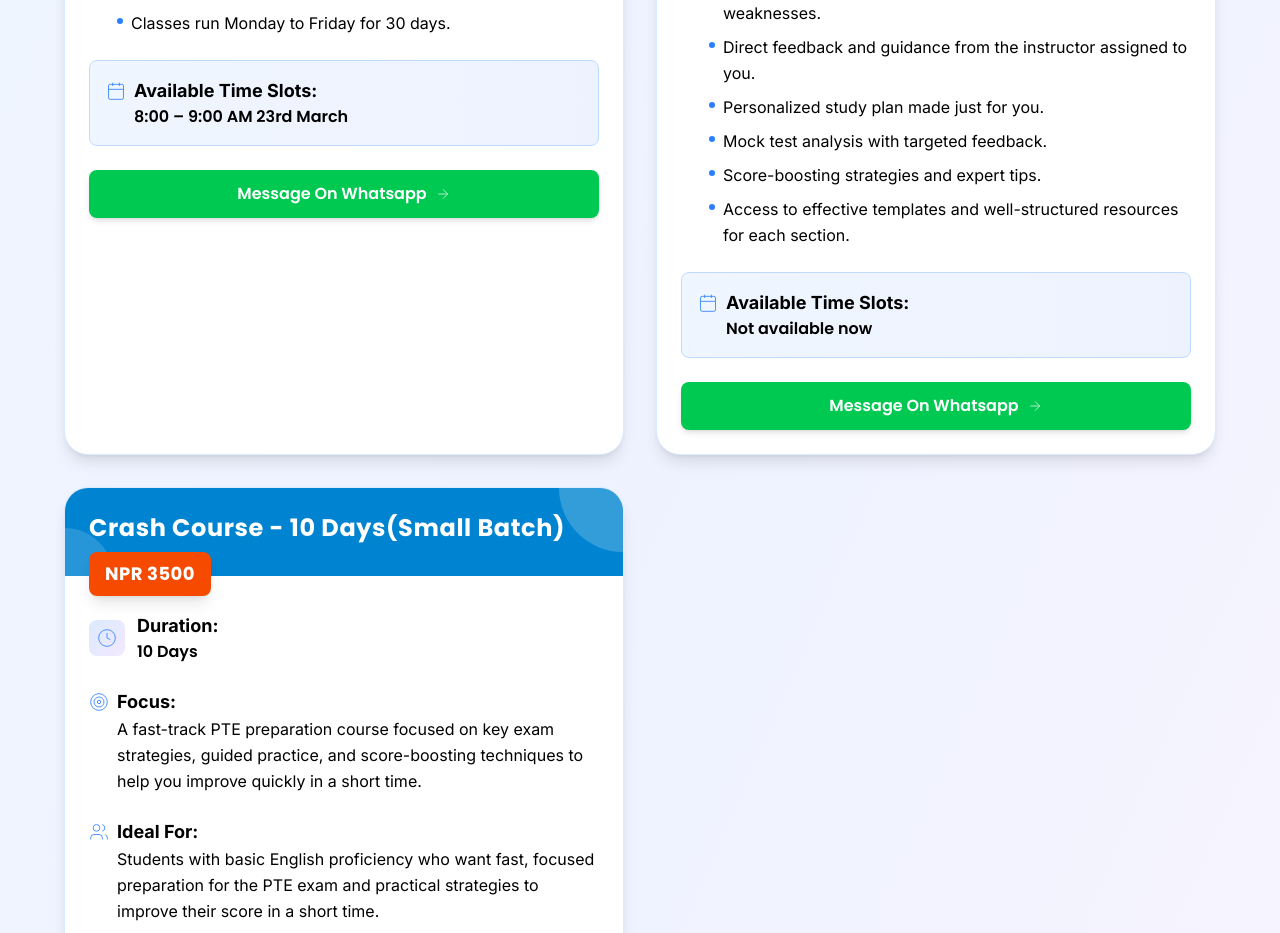
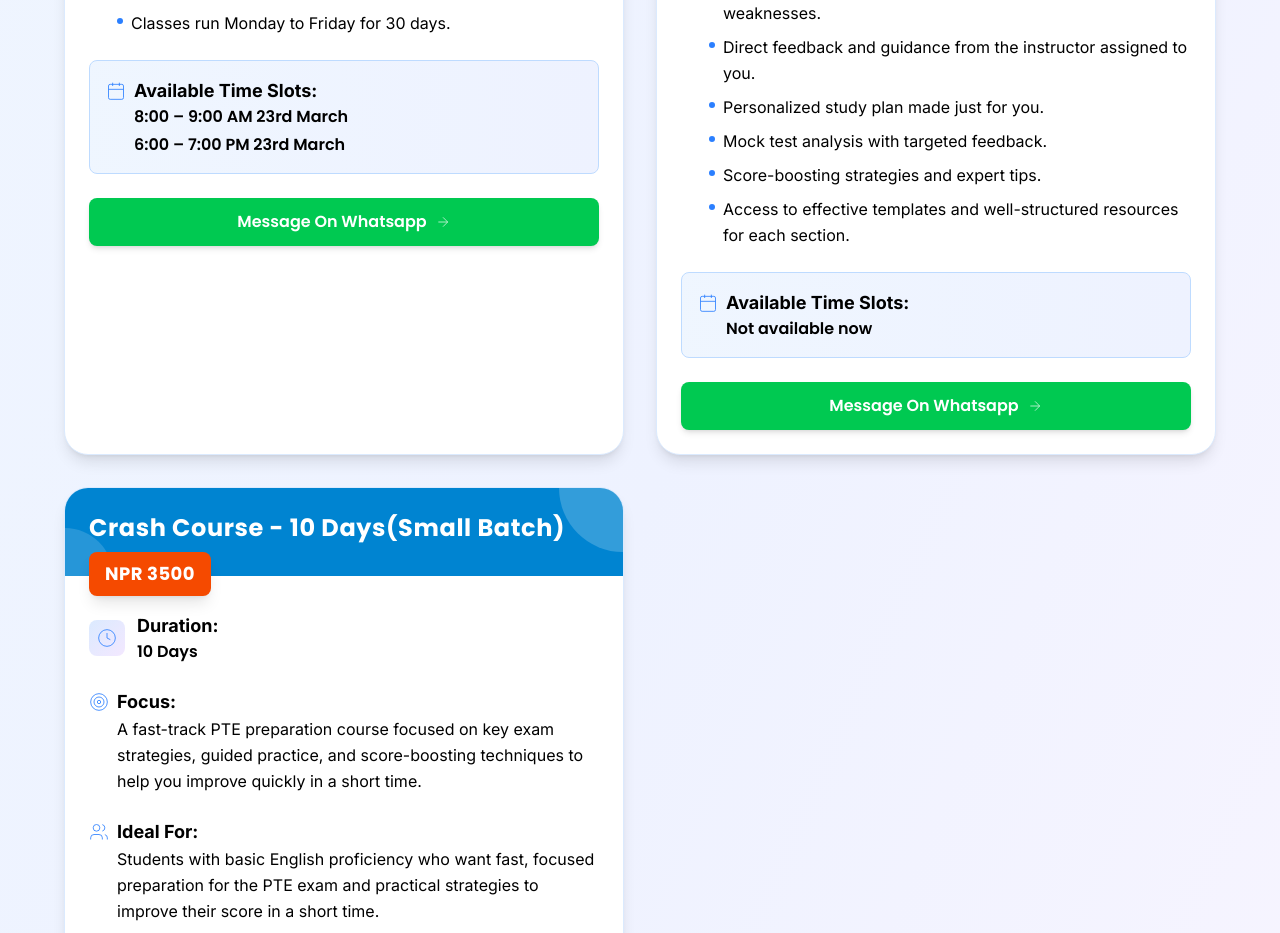
Before and after one commit to Gauravmahto187/AcePte, a React (Vite) app: page / in a window 1280 px wide. Shown: the part 920-1853 px from the top of the page. Built offline with nearby package versions, Linux system fonts and the light colour scheme.

Commit message:
evening time

```diff
--- a/src/App.jsx
+++ b/src/App.jsx
@@ -26,7 +26,7 @@ const App = () => {
         "High-quality templates and practical resources for each section.",
         "Classes run Monday to Friday for 30 days."
       ],
-      nextSession: "8:00 – 9:00 AM 23rd March",
+      nextSession: "8:00 – 9:00 AM 23rd March \n 6:00 – 7:00 PM 23rd March",
       sessionType: "Full Course In-Depth"
     },
 
```
